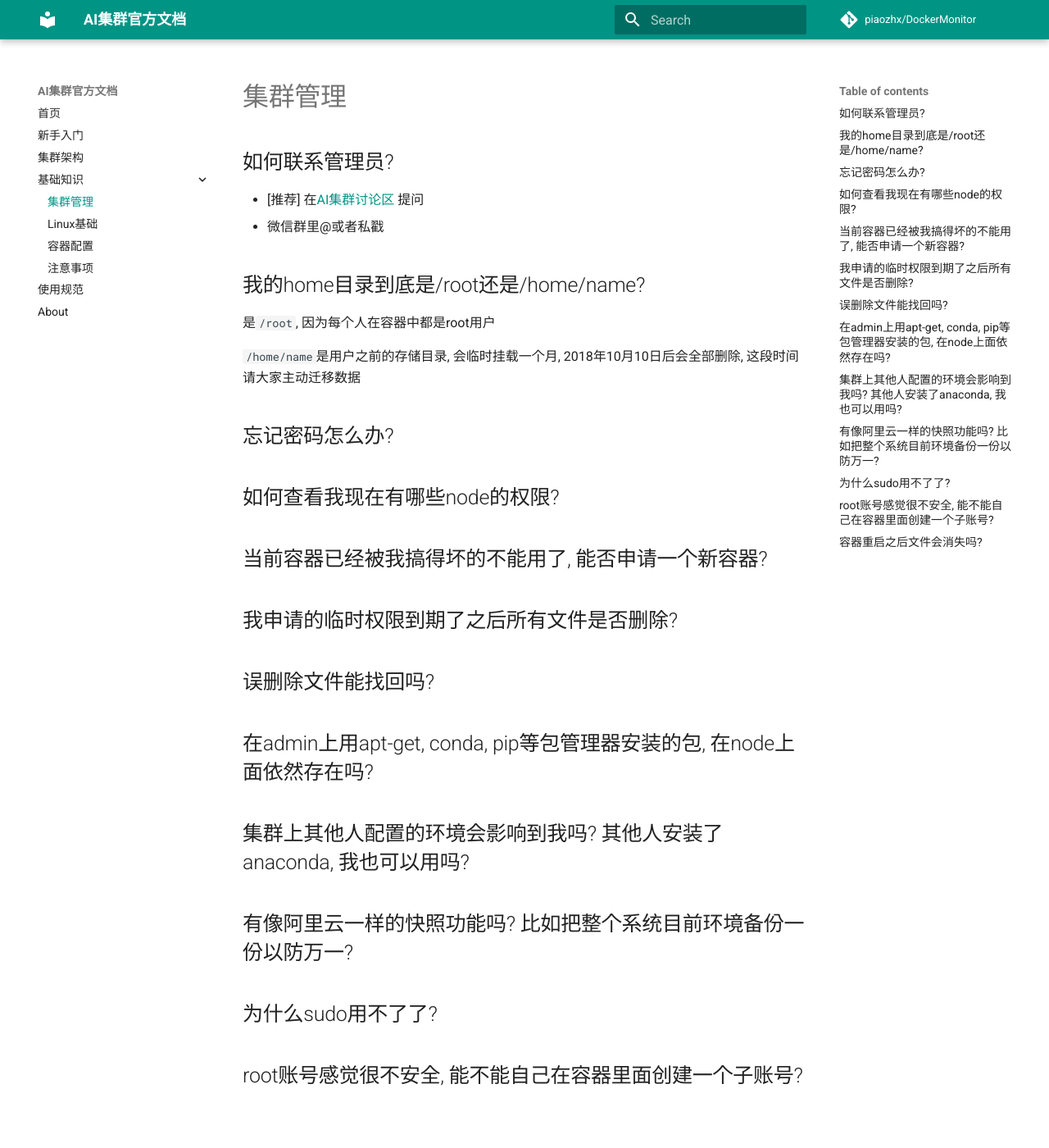
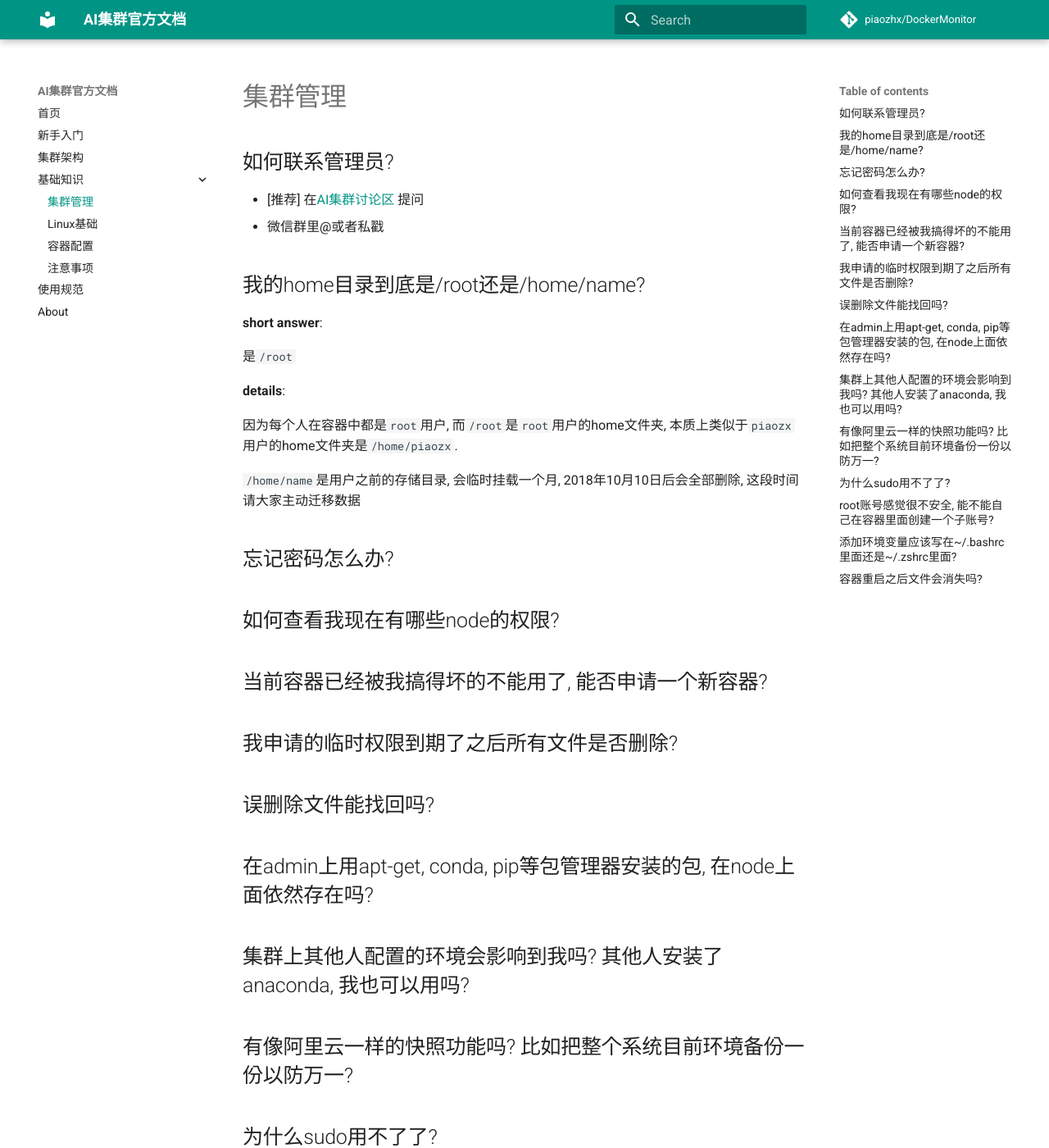
Before and after one commit to lijing1996/DockerMonitor, an MkDocs documentation site: the page built from doc/docs/QA_cluster.md, in a window 1280 px wide and 1400 px high. Shown: the whole window at 82% size. Built offline with MkDocs 1.6.1 and Material for MkDocs 9.7.7, drawn with Linux system fonts in a browser that asks for light colours; comment, search, counter and statistics services are not loaded; some of the changed text lies outside the part shown.

Commit message:
update QA

```diff
--- a/doc/docs/QA_cluster.md
+++ b/doc/docs/QA_cluster.md
@@ -3,7 +3,13 @@
 * 微信群里@或者私戳
 
 ## 我的home目录到底是/root还是/home/name?
-是`/root`, 因为每个人在容器中都是root用户
+**short answer**:
+
+是`/root`
+
+**details**:
+
+因为每个人在容器中都是`root`用户, 而`/root`是`root`用户的home文件夹, 本质上类似于`piaozx`用户的home文件夹是`/home/piaozx`.
 
 `/home/name`是用户之前的存储目录, 会临时挂载一个月, 2018年10月10日后会全部删除, 这段时间请大家主动迁移数据
 
@@ -17,7 +23,6 @@
 
 ## 误删除文件能找回吗?
 
-
 ## 在admin上用apt-get, conda, pip等包管理器安装的包, 在node上面依然存在吗?
 
 ## 集群上其他人配置的环境会影响到我吗? 其他人安装了anaconda, 我也可以用吗?
@@ -27,6 +32,8 @@
 ## 为什么sudo用不了了?
 
 ## root账号感觉很不安全, 能不能自己在容器里面创建一个子账号?
+
+## 添加环境变量应该写在~/.bashrc里面还是~/.zshrc里面?
 
 ## 容器重启之后文件会消失吗?
 **short answer**:
```
